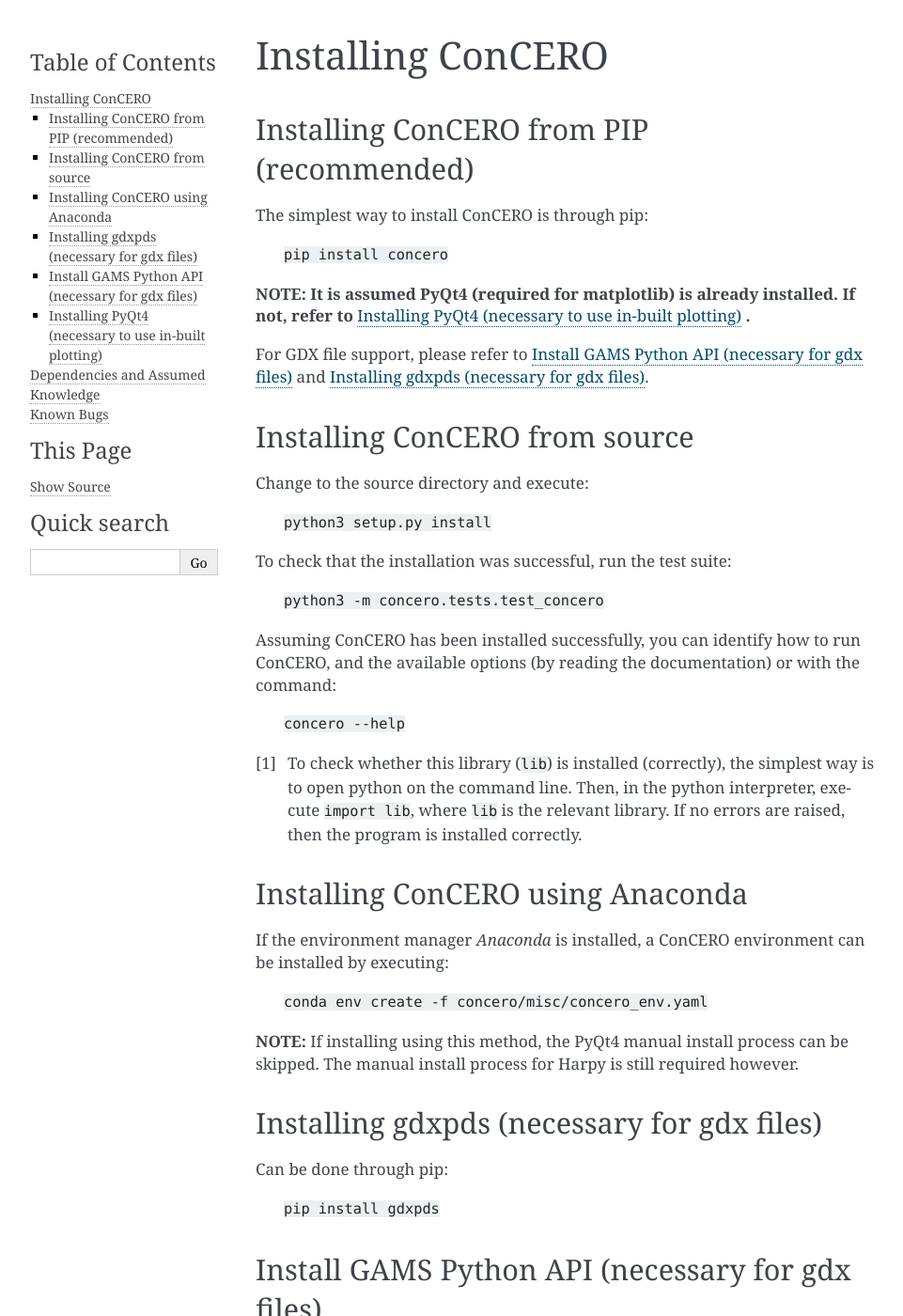
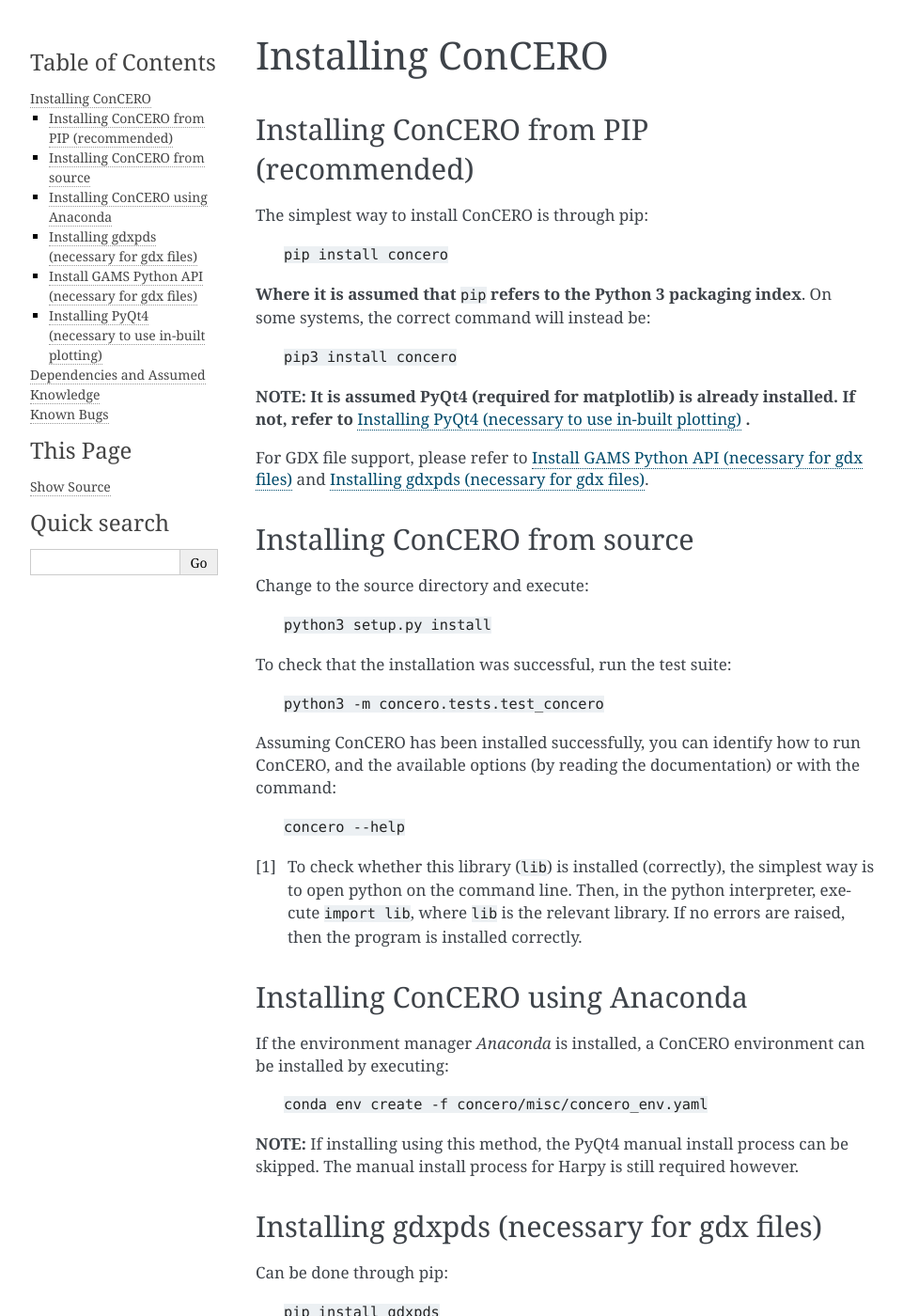
Before and after one commit to charlie0389/ConCERO, a Sphinx documentation site: the page built from concero/doc/source/install_requirements.rst, in a window 1280 px wide and 1400 px high. Shown: the whole window at 94% size, without its empty margins (148-1109 px from the left). Built offline with Sphinx 7.4.7, drawn with Linux system fonts in a browser that asks for light colours; some of the changed text lies outside the part shown.

Commit message:
Updated README and install instructions.

```diff
--- a/concero/doc/source/install_requirements.rst
+++ b/concero/doc/source/install_requirements.rst
@@ -9,6 +9,10 @@
 The simplest way to install ConCERO is through pip:
 
     ``pip install concero``
+
+**Where it is assumed that** ``pip`` **refers to the Python 3 packaging index**. On some systems, the correct command will instead be:
+
+    ``pip3 install concero``
 
 **NOTE: It is assumed PyQt4 (required for matplotlib) is already installed. If not, refer to** :ref:`pyqt-install` **.**
 
@@ -48,6 +52,10 @@
 Can be done through pip:
 
     ``pip install gdxpds``
+
+**Where it is assumed that** ``pip`` **refers to the Python 3 packaging index**. On some systems, the correct command will instead be:
+
+    ``pip3 install gdxpds``
 
 .. _gams-install:
 
@@ -118,3 +126,7 @@
 ``xlrd`` is an excel spreadsheet file-reading program. It will be installed by default with ``pandas``, but may not be of a sufficiently high version. On Windows, a bug in older versions may cause an exception to be raised when reading legitimate excel files. To upgrade ``xlrd``, run the command:
 
     ``pip install xlrd --upgrade``
+
+Or:
+
+    ``pip3 install xlrd --upgrade``
```
Also changed, not shown: README.md (+6 -0 lines).
